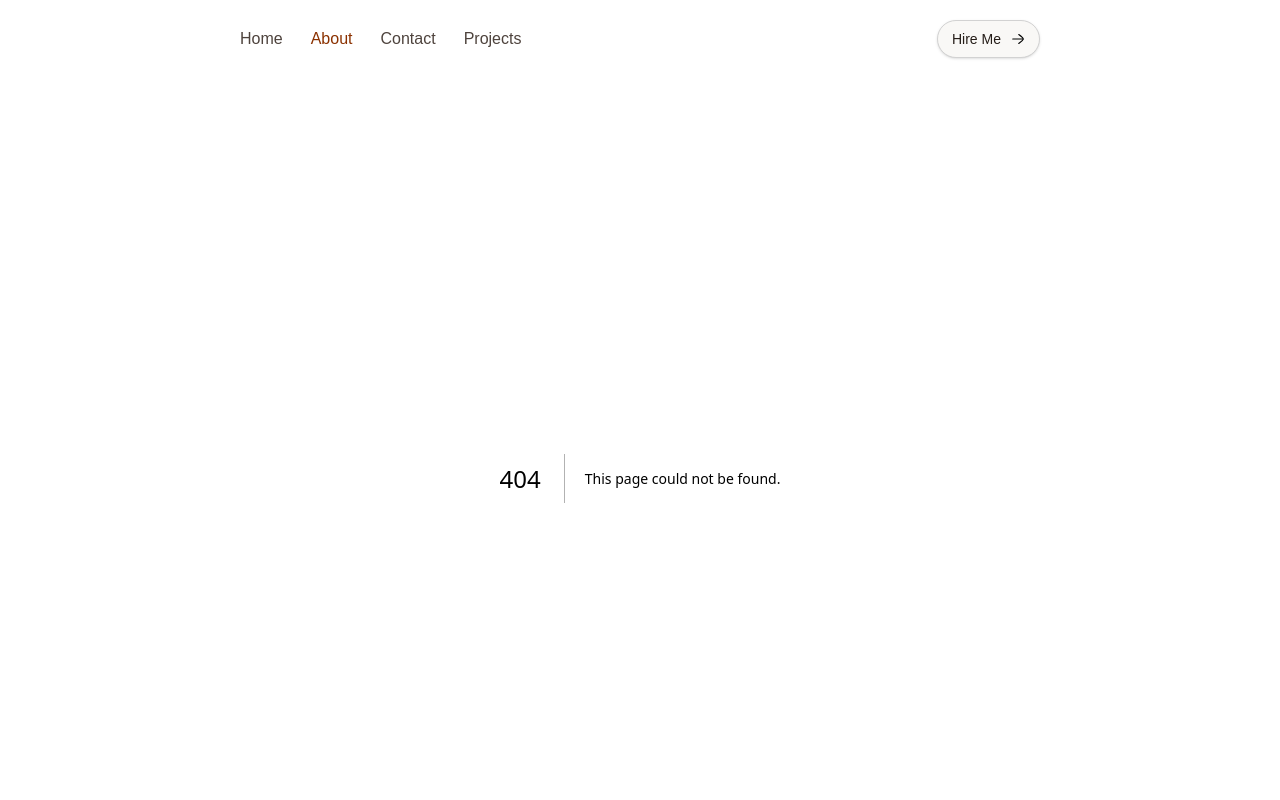
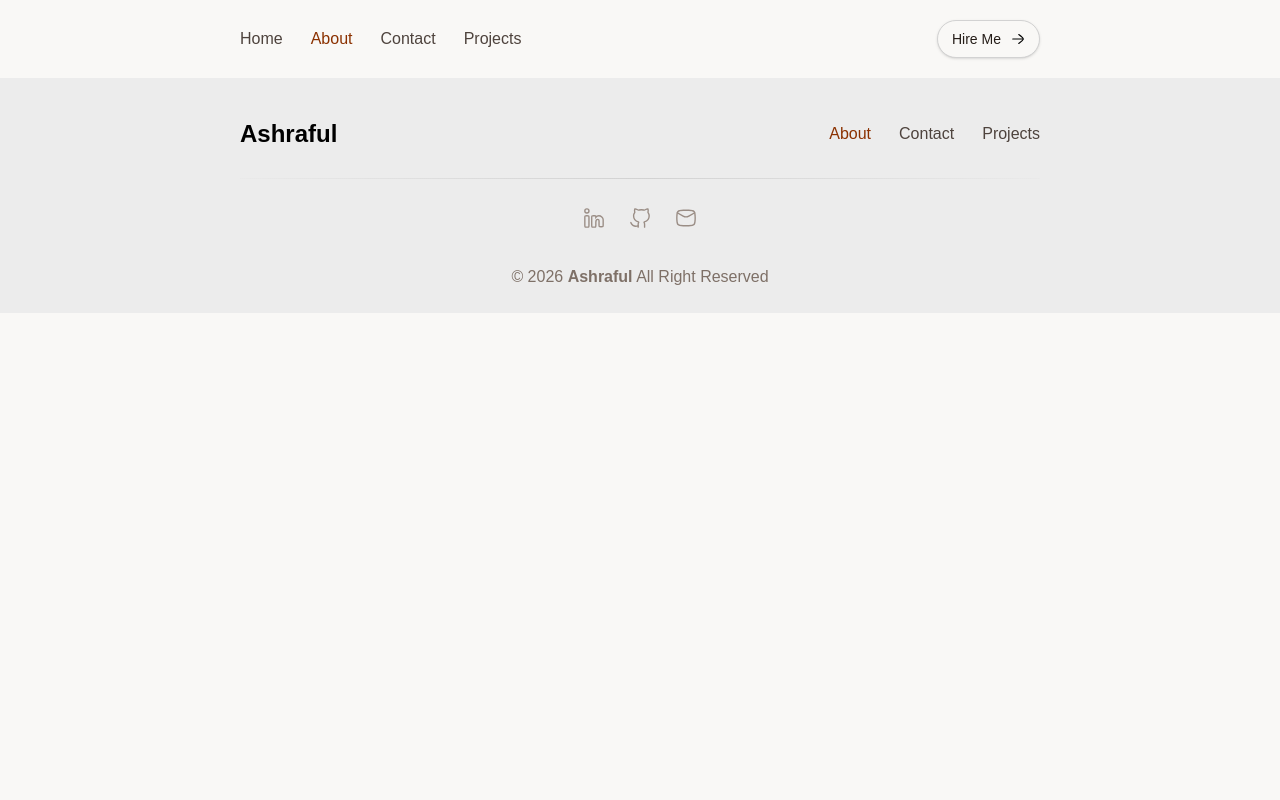
Before and after one commit to ashrafulrifaz/my-portfolio, a Next.js app: page /about in a window 1280 px wide. Before the commit this address had no page. Shown: the top 800 px of the page. Built offline with nearby package versions, Linux system fonts and the light colour scheme.

Commit message:
added about page

```diff
--- /dev/null
+++ b/src/app/about/page.js
@@ -0,0 +1,12 @@
+import AboutHero from '@/components/AboutComp/AboutHero/AboutHero';
+import React from 'react';
+
+const page = () => {
+    return (
+        <div className=''>
+            <AboutHero />
+        </div>
+    );
+};
+
+export default page;
--- a/src/app/layout.js
+++ b/src/app/layout.js
@@ -21,7 +21,7 @@ export default function RootLayout({ children }) {
     >
       <body className="min-h-full flex flex-col">
         <Header />
-        <main>{children}</main>
+        <main className="px-60">{children}</main>
         <Footer />
       </body>
     </html>
--- a/src/app/page.js
+++ b/src/app/page.js
@@ -6,7 +6,7 @@ import Image from "next/image";
 
 export default function Home() {
   return (
-    <div className="px-60">
+    <div>
       <Hero />
       <Skills />
       <Projects />
--- /dev/null
+++ b/src/components/AboutComp/AboutHero/AboutHero.jsx
@@ -0,0 +1,11 @@
+import React from 'react';
+
+const AboutHero = () => {
+    return (
+        <div>
+
+        </div>
+    );
+};
+
+export default AboutHero;
```
